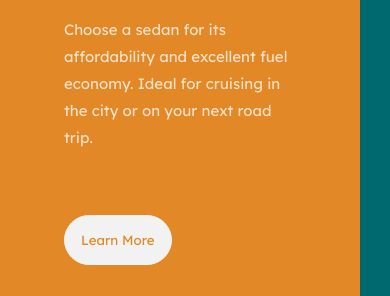
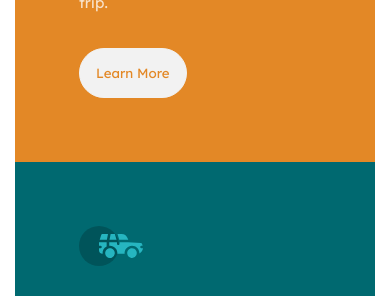
Before and after one commit to mgksp/3-column_preview_card_component, a plain HTML site: page index.html in a window 390 px wide. Shown: the part 361-657 px from the top of the page. Drawn offline with Linux system fonts and the light colour scheme.

Commit message:
mobile responsive added

```diff
--- /dev/null
+++ b/_breakpoints.scss
@@ -0,0 +1,5 @@
+@mixin breakpoint($size) {
+  @media (max-width: $size) {
+    @content;
+  }
+}
--- a/styles.scss
+++ b/styles.scss
@@ -1,5 +1,6 @@
 @use "reset";
 @use "colors" as clr;
+@use "breakpoints" as br;
 
 body {
   display: grid;
@@ -16,6 +17,11 @@ button {
   border-radius: 0.8rem;
   display: grid;
   grid-template-columns: repeat(3, 36rem);
+
+  @include br.breakpoint(1080px) {
+    grid-template-columns: 36rem;
+    margin-block: 2rem;
+  }
 
   &__item {
     padding: 6.4rem;
@@ -37,6 +43,10 @@ button {
       color: clr.$transparent-white;
       line-height: 1.8;
       margin-bottom: 6.4rem;
+
+      @include br.breakpoint(1080px) {
+        margin-bottom: 3.2rem;
+      }
     }
 
     &__button {
@@ -80,4 +90,9 @@ button {
   a {
     color: hsl(228, 45%, 44%);
   }
+
+  @include br.breakpoint(1080px) {
+    position: static;
+    padding-bottom: 1rem;
+  }
 }
```
Also changed, not shown: css/styles.css.
